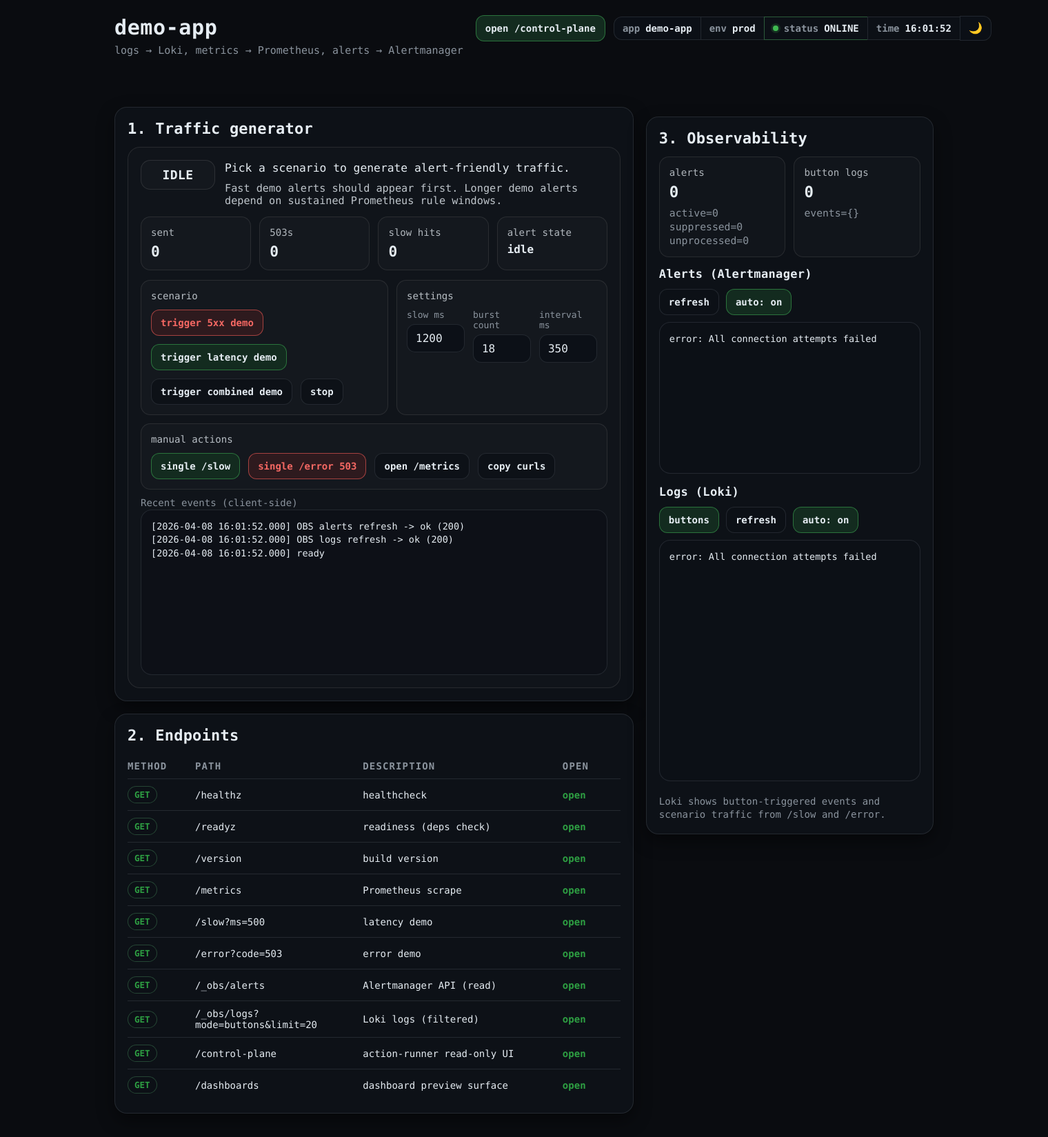
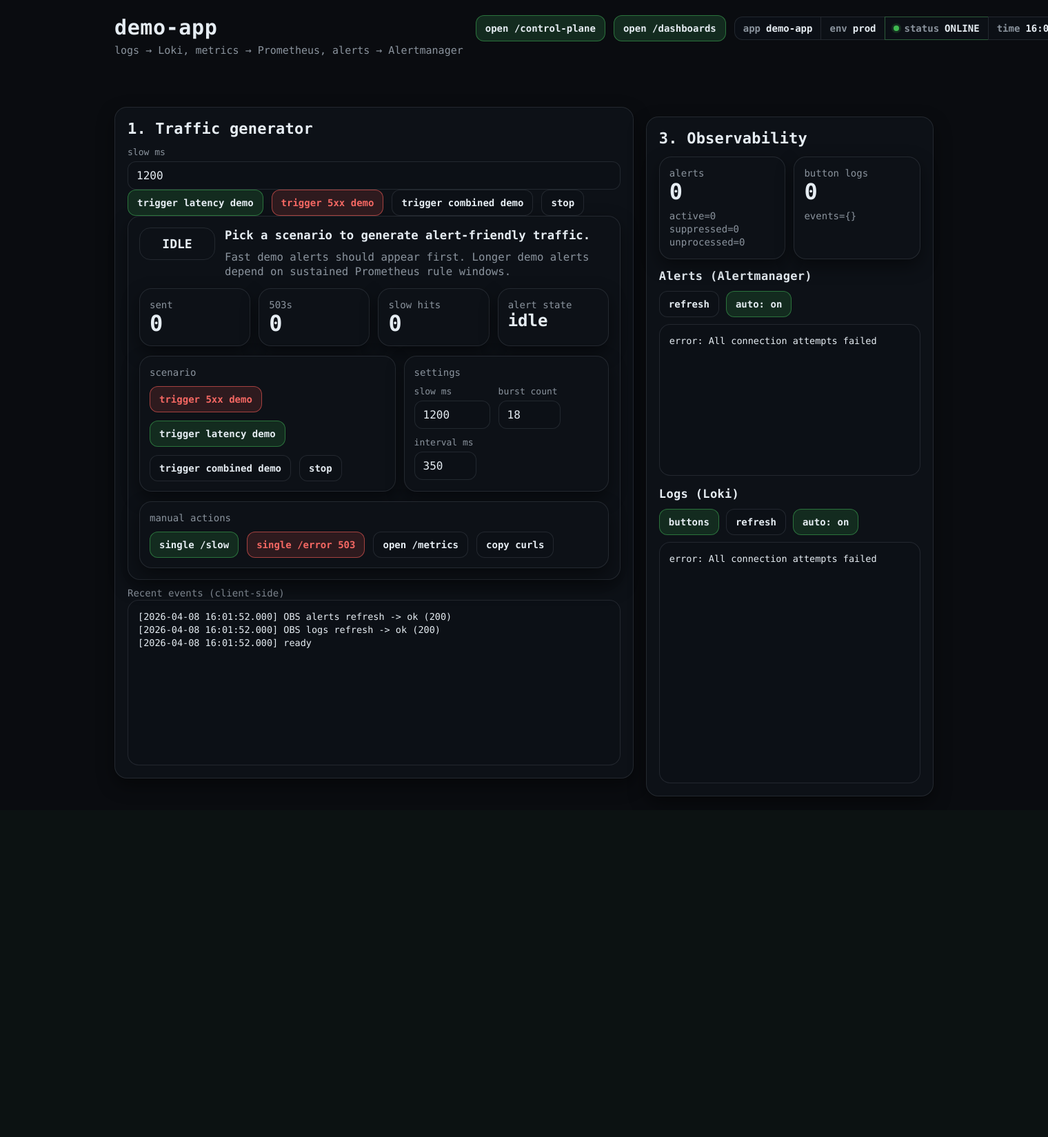
Before and after one commit to Elyablack/monitoring-stack, a FastAPI app: page / in a window 1520 px wide; the page is wider, and only the part inside the window is pictured. Shown: that part at 69% size. After the commit the page ends 1155 px from the top of that part, so only its background shows below. Run offline with FastAPI, Linux system fonts and the light colour scheme; data that the repository does not hold is empty.

Commit message:
feat: grafana dashboards page

```diff
--- a/demo-app/app/main.py
+++ b/demo-app/app/main.py
@@ -51,16 +51,6 @@ def create_app() -> FastAPI:
     json_log = make_json_logger(service=settings.app_name, env=settings.env)
     metrics = Metrics(service=settings.app_name)
     limiter = SlidingWindowRateLimiter(limit=settings.rate_limit, window_s=settings.rate_window_s)
-
-    grafana_base = (settings.grafana_public_url or "").rstrip("/")
-
-    grafana_urls = {
-        "control_plane": f"{grafana_base}/d/control-plane-overview" if grafana_base else "#",
-        "demo_app": f"{grafana_base}/d/demo-app-observability" if grafana_base else "#",
-        "mac": f"{grafana_base}/d/mac-dashboard" if grafana_base else "#",
-        "application_alerts": f"{grafana_base}/d/application-alerts" if grafana_base else "#",
-        "host_alerts": f"{grafana_base}/d/host-alerts" if grafana_base else "#",
-    }
 
     def _now_utc() -> datetime:
         return datetime.now(timezone.utc)
@@ -475,7 +465,6 @@ def create_app() -> FastAPI:
             "app_name": settings.app_name,
             "env": settings.env,
             "page_title": f"{settings.app_name} / dashboards",
-            "grafana_urls": grafana_urls,
         }
         return templates.TemplateResponse("dashboards.html", ctx)
 
--- a/demo-app/app/templates/index.html
+++ b/demo-app/app/templates/index.html
@@ -4,8 +4,8 @@
   <meta charset="utf-8" />
   <meta name="viewport" content="width=device-width, initial-scale=1" />
   <title>{{ app_name }}</title>
-  <link rel="stylesheet" href="/static/app.css?v=20260408-3" />
-  <script defer src="/static/app.js?v=20260408-3"></script>
+  <link rel="stylesheet" href="/static/app.css?v=20260408-2" />
+  <script defer src="/static/app.js?v=20260408-2"></script>
   <style>
     .topbar-mainline {
       display: flex;
@@ -82,6 +82,14 @@
           open /control-plane
         </a>
 
+        <a
+          class="btn primary top-link-btn"
+          href="/dashboards"
+          title="Open /dashboards"
+        >
+          open /dashboards
+        </a>
+
         <div class="powerline" id="powerline">
           <div class="seg" id="pl-seg-app">
             <span class="k">app</span><span class="v" id="pl-app">{{ app_name }}</span>
@@ -107,75 +115,99 @@
         <div class="card">
           <div class="card-title step-title">1. Traffic generator</div>
 
-          <div class="demo-shell">
-            <div class="demo-hero">
-              <div id="demo-level" class="demo-status-pill idle">IDLE</div>
-              <div class="demo-copy">
-                <div id="demo-message" class="demo-message">
+          <div class="controls">
+            <div class="control-grid">
+              <div>
+                <label for="slow-ms">slow ms</label>
+                <input id="slow-ms" class="input mono" type="number" value="1200" min="0" max="30000" />
+              </div>
+
+              <div class="btn-row" role="group" aria-label="traffic">
+                <button id="btn-slow-demo" class="btn primary" type="button">trigger latency demo</button>
+                <button id="btn-503-demo" class="btn danger" type="button">trigger 5xx demo</button>
+                <button id="btn-combined-demo" class="btn" type="button">trigger combined demo</button>
+                <button id="btn-stop-demo" class="btn" type="button">stop</button>
+              </div>
+            </div>
+
+            <div class="card" style="padding: 16px; margin: 0;">
+              <div id="scenario-summary" class="mono" style="display: grid; gap: 14px;">
+                <div style="display: grid; grid-template-columns: 110px 1fr; gap: 14px; align-items: start;">
+                  <div
+                    id="scenario-pill"
+                    style="min-width: 110px; padding: 12px 14px; border-radius: 16px; border: 1px solid var(--border); text-align: center; font-weight: 900;"
+                  >
+                    IDLE
+                  </div>
+
+                  <div>
+                    <div id="scenario-title" style="font-size: 1.08rem; font-weight: 800; line-height: 1.35; margin-bottom: 8px;">
                       Pick a scenario to generate alert-friendly traffic.
                     </div>
-                <div id="demo-sub" class="demo-sub">
-                  Fast demo alerts should appear first. Longer demo alerts need a wider Prometheus window.
+                    <div id="scenario-subtitle" style="font-size: 0.98rem; line-height: 1.35; color: var(--muted);">
+                      Fast demo alerts should appear first. Longer demo alerts depend on sustained Prometheus rule windows.
                     </div>
                   </div>
                 </div>
 
-            <div class="demo-stats" id="demo-stats">
-              <div class="demo-stat-card">
-                <div class="demo-stat-k">sent</div>
-                <div class="demo-stat-v" id="stat-sent">0</div>
+                <div style="display: grid; grid-template-columns: repeat(4, minmax(0, 1fr)); gap: 12px;">
+                  <div class="card" style="padding: 14px;">
+                    <div class="hint mono">sent</div>
+                    <div id="scenario-sent" style="font-size: 2rem; font-weight: 900; line-height: 1.1;">0</div>
                   </div>
-              <div class="demo-stat-card">
-                <div class="demo-stat-k">503s</div>
-                <div class="demo-stat-v" id="stat-errors">0</div>
+                  <div class="card" style="padding: 14px;">
+                    <div class="hint mono">503s</div>
+                    <div id="scenario-errors" style="font-size: 2rem; font-weight: 900; line-height: 1.1;">0</div>
                   </div>
-              <div class="demo-stat-card">
-                <div class="demo-stat-k">slow hits</div>
-                <div class="demo-stat-v" id="stat-slow">0</div>
+                  <div class="card" style="padding: 14px;">
+                    <div class="hint mono">slow hits</div>
+                    <div id="scenario-slow" style="font-size: 2rem; font-weight: 900; line-height: 1.1;">0</div>
                   </div>
-              <div class="demo-stat-card">
-                <div class="demo-stat-k">alert state</div>
-                <div class="demo-stat-v demo-stat-v-sm" id="stat-alert">waiting</div>
+                  <div class="card" style="padding: 14px;">
+                    <div class="hint mono">alert state</div>
+                    <div id="scenario-alert-state" style="font-size: 1.5rem; font-weight: 900; line-height: 1.1;">idle</div>
                   </div>
                 </div>
 
-            <div class="demo-config-grid">
-              <div class="demo-config-card">
-                <div class="demo-config-title">scenario</div>
-                <div class="btn-row" role="group" aria-label="scenario">
-                  <button id="btn-scenario-5xx" class="btn danger" type="button">trigger 5xx demo</button>
-                  <button id="btn-scenario-latency" class="btn primary" type="button">trigger latency demo</button>
-                  <button id="btn-scenario-both" class="btn" type="button">trigger combined demo</button>
-                  <button id="btn-scenario-stop" class="btn" type="button">stop</button>
+                <div style="display: grid; grid-template-columns: 1.25fr 1fr; gap: 12px;">
+                  <div class="card" style="padding: 14px;">
+                    <div class="hint mono" style="margin-bottom: 10px;">scenario</div>
+                    <div class="btn-row">
+                      <button id="btn-503" class="btn danger" type="button">trigger 5xx demo</button>
+                      <button id="btn-slow" class="btn primary" type="button">trigger latency demo</button>
+                      <button id="btn-combined" class="btn" type="button">trigger combined demo</button>
+                      <button id="btn-stop" class="btn" type="button">stop</button>
                     </div>
                   </div>
 
-              <div class="demo-config-card">
-                <div class="demo-config-title">settings</div>
-                <div class="demo-input-grid">
+                  <div class="card" style="padding: 14px;">
+                    <div class="hint mono" style="margin-bottom: 10px;">settings</div>
+                    <div class="btn-row">
                       <div>
                         <label for="slow-ms">slow ms</label>
-                    <input id="slow-ms" class="input mono" type="number" value="1200" min="0" max="30000" />
+                        <input id="slow-ms-display" class="input mono" type="number" value="1200" min="0" max="30000" style="width: 110px;" />
                       </div>
                       <div>
                         <label for="burst-count">burst count</label>
-                    <input id="burst-count" class="input mono" type="number" value="18" min="1" max="240" />
+                        <input id="burst-count" class="input mono" type="number" value="18" min="1" max="200" style="width: 90px;" />
                       </div>
                       <div>
                         <label for="burst-interval">interval ms</label>
-                    <input id="burst-interval" class="input mono" type="number" value="350" min="50" max="10000" />
+                        <input id="burst-interval" class="input mono" type="number" value="350" min="50" max="5000" style="width: 90px;" />
                       </div>
                     </div>
                   </div>
                 </div>
 
-            <div class="demo-config-card">
-              <div class="demo-config-title">manual actions</div>
-              <div class="btn-row" role="group" aria-label="manual traffic">
-                <button id="btn-slow" class="btn primary" type="button">single /slow</button>
-                <button id="btn-503" class="btn danger" type="button">single /error 503</button>
+                <div class="card" style="padding: 14px;">
+                  <div class="hint mono" style="margin-bottom: 10px;">manual actions</div>
+                  <div class="btn-row">
+                    <button id="btn-single-slow" class="btn primary" type="button">single /slow</button>
+                    <button id="btn-single-503" class="btn danger" type="button">single /error 503</button>
                     <button id="btn-metrics" class="btn" type="button">open /metrics</button>
                     <button id="btn-copy" class="btn" type="button">copy curls</button>
+                  </div>
+                </div>
               </div>
             </div>
 
@@ -185,42 +217,23 @@
             </div>
           </div>
         </div>
-
-        <div class="card" style="margin-top: 18px;">
-          <div class="card-title step-title">2. Endpoints</div>
-
-          <div class="row row-head">
-            <div>Method</div>
-            <div>Path</div>
-            <div>Description</div>
-            <div>Open</div>
-          </div>
-
-          {% for e in endpoints %}
-          <div class="row row-body">
-            <div><span class="pill {% if e.method == 'GET' %}get{% endif %}">{{ e.method }}</span></div>
-            <div class="mono">{{ e.path }}</div>
-            <div>{{ e.descr }}</div>
-            <div><a class="link" href="{{ e.path }}">open</a></div>
-          </div>
-          {% endfor %}
-        </div>
       </div>
 
       <div class="col-right">
         <div class="card sticky-panel">
           <div class="card-title step-title">3. Observability</div>
 
-          <div class="obs-summary-grid">
-            <div class="obs-summary-card">
-              <div class="obs-summary-k">alerts</div>
-              <div class="obs-summary-v" id="alerts-summary-count">0</div>
-              <div class="obs-summary-sub" id="alerts-summary-sub">active=0 suppressed=0 unprocessed=0</div>
+          <div style="display: grid; grid-template-columns: repeat(2, minmax(0, 1fr)); gap: 12px; margin-bottom: 14px;">
+            <div class="card" style="padding: 14px;">
+              <div class="hint mono">alerts</div>
+              <div id="obs-alert-count" style="font-size: 2rem; font-weight: 900; line-height: 1.1;">0</div>
+              <div class="hint mono" id="obs-alert-meta" style="margin-top: 8px;">active=0 suppressed=0 unprocessed=0</div>
             </div>
-            <div class="obs-summary-card">
-              <div class="obs-summary-k">button logs</div>
-              <div class="obs-summary-v" id="logs-summary-count">0</div>
-              <div class="obs-summary-sub" id="logs-summary-sub">events={}</div>
+
+            <div class="card" style="padding: 14px;">
+              <div class="hint mono">button logs</div>
+              <div id="obs-log-count" style="font-size: 2rem; font-weight: 900; line-height: 1.1;">0</div>
+              <div class="hint mono" id="obs-log-meta" style="margin-top: 8px;">events={}</div>
             </div>
           </div>
 
@@ -230,7 +243,7 @@
                 <div class="obs-title obs-title-lg">Alerts (Alertmanager)</div>
                 <div class="btn-row btn-row-tight" role="group" aria-label="alerts">
                   <button id="btn-alerts" class="btn" type="button">refresh</button>
-                  <button id="btn-alerts-auto" class="btn" type="button">auto: off</button>
+                  <button id="btn-alerts-auto" class="btn primary" type="button">auto: on</button>
                 </div>
               </div>
               <pre id="alerts-out" class="pre pre-alerts">(not loaded)</pre>
@@ -242,13 +255,10 @@
                 <div class="btn-row btn-row-tight" role="group" aria-label="logs">
                   <button id="btn-logs-buttons" class="btn primary" type="button">buttons</button>
                   <button id="btn-logs" class="btn" type="button">refresh</button>
-                  <button id="btn-logs-auto" class="btn" type="button">auto: off</button>
+                  <button id="btn-logs-auto" class="btn primary" type="button">auto: on</button>
                 </div>
               </div>
               <pre id="logs-out" class="pre pre-logs">(not loaded)</pre>
-              <div class="hint" style="margin-top: 10px;">
-                Loki shows button-triggered events and scenario traffic from <code>/slow</code> and <code>/error</code>.
-              </div>
             </div>
           </div>
         </div>
```
Also changed, not shown: demo-app/app/config.py (+0 -12 lines), demo-app/app/templates/dashboards.html (+19 -45 lines), 1 other file. Lines whose indentation alone changed are shown as unchanged.
